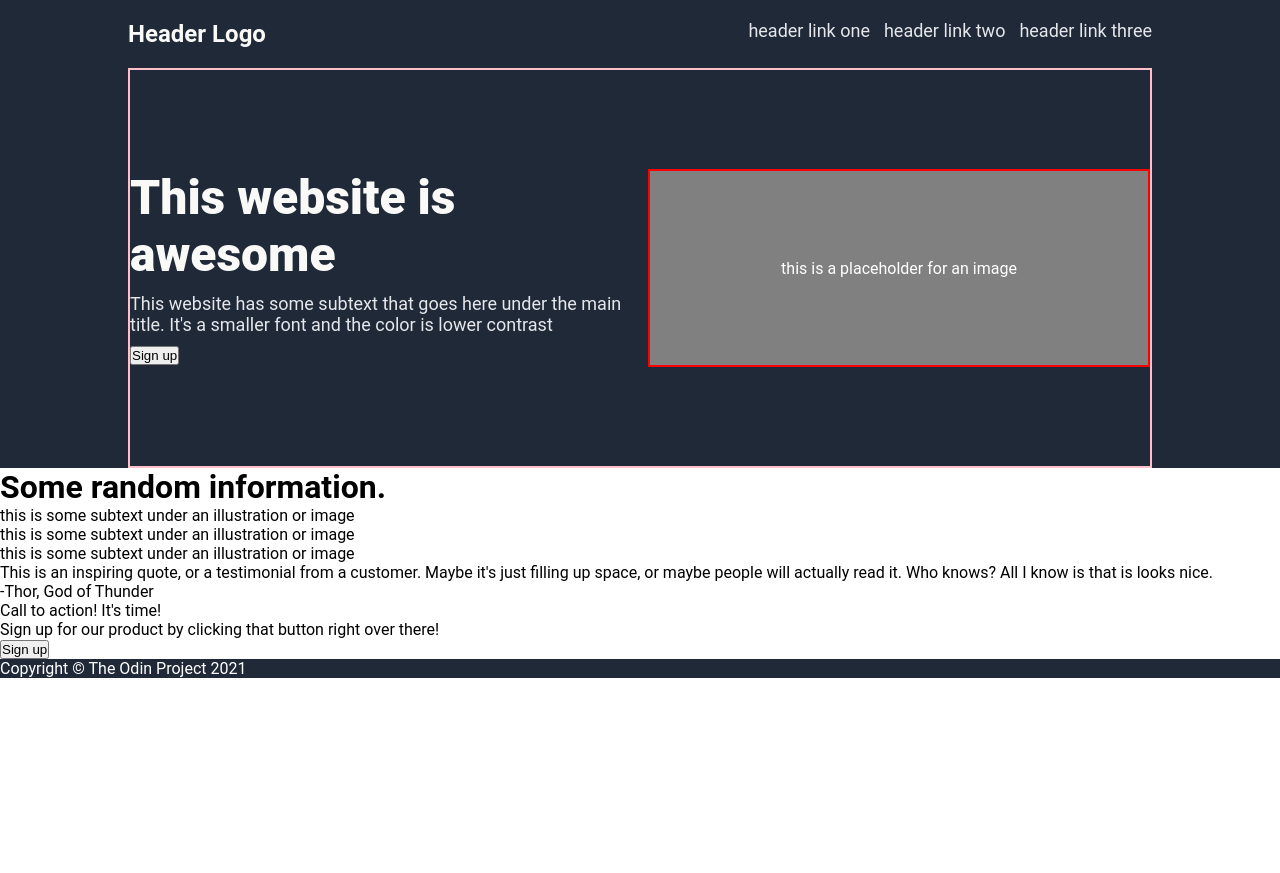
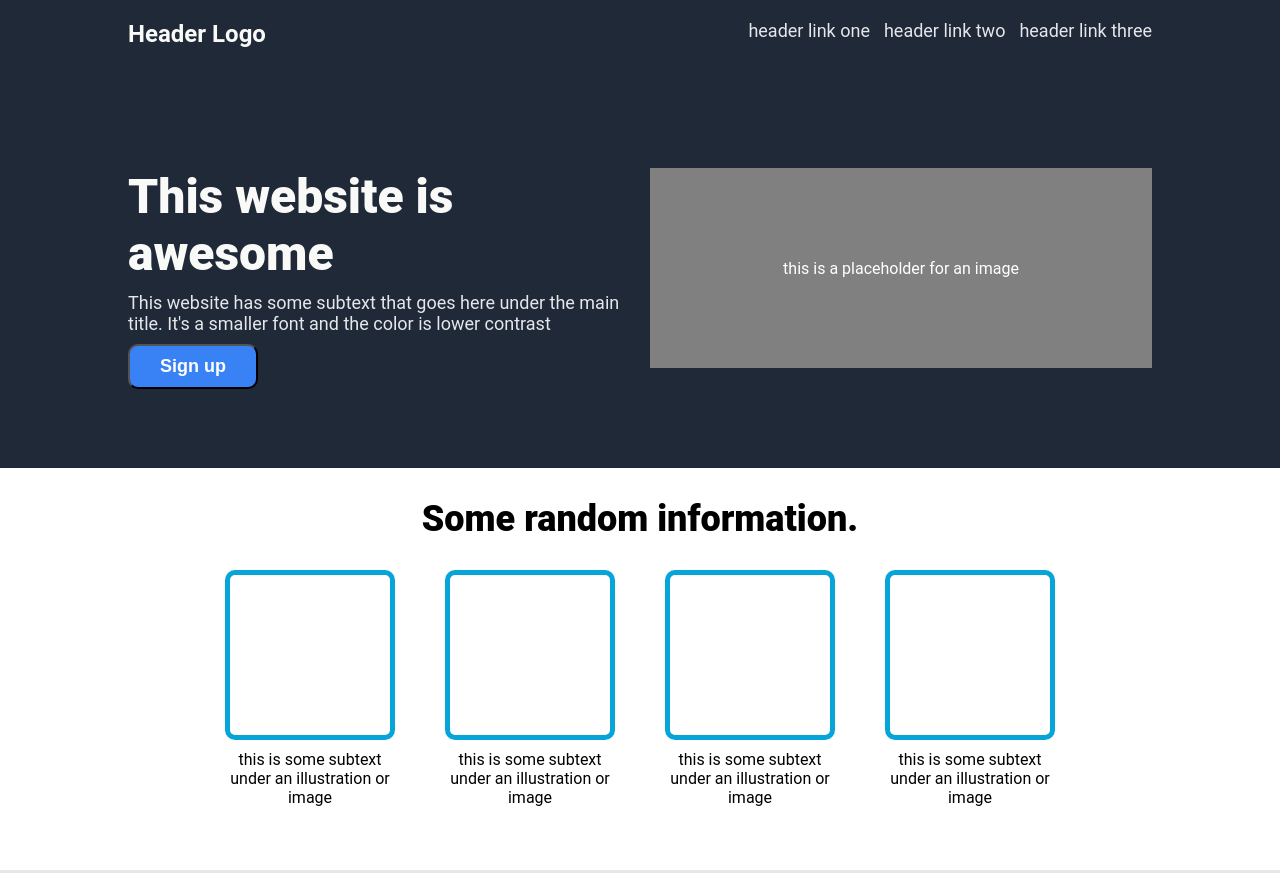
Before and after one commit to jmara09/odin-landing-page, a plain HTML site: page index.html in a window 1280 px wide. Shown: the top 873 px of the page. Before the commit the page ends 800 px from the top, so only its background shows below. Drawn offline with Linux system fonts and the light colour scheme.

Commit message:
feat: align elements in index.html

```diff
--- a/index.html
+++ b/index.html
@@ -40,11 +40,14 @@
 
         <div class="image"></div>
         <p>this is some subtext under an illustration or image</p>
+
+        <div class="image"></div>
+        <p>this is some subtext under an illustration or image</p>
       </div>
     </div>
 
     <div class="quote">
-      <p>
+      <p class="text">
         This is an inspiring quote, or a testimonial from a customer. Maybe it's
         just filling up space, or maybe people will actually read it. Who knows?
         All I know is that is looks nice.
@@ -54,8 +57,10 @@
 
     <div class="signup">
       <div class="action">
-        <p>Call to action! It's time!</p>
-        <p>Sign up for our product by clicking that button right over there!</p>
+        <p class="first">Call to action! It's time!</p>
+        <p class="second">
+          Sign up for our product by clicking that button right over there!
+        </p>
       </div>
       <button>Sign up</button>
     </div>
--- a/styles.css
+++ b/styles.css
@@ -43,7 +43,6 @@ span {
 
 .hero {
   display: flex;
-  border: 2px solid pink;
   align-items: center;
   height: 400px;
   gap: 20px;
@@ -51,8 +50,11 @@ span {
 }
 
 .herotext {
+  display: flex;
   height: 50%;
   flex: 1;
+  flex-direction: column;
+  justify-content: space-between;
 }
 
 .heroheader {
@@ -71,10 +73,102 @@ span {
 
 .placeholder {
   background-color: grey;
-  border: 2px solid red;
   flex: 1;
   height: 50%;
   display: flex;
   align-items: center;
   justify-content: center;
 }
+
+button {
+  background-color: #3882f6;
+  color: white;
+  padding: 10px 30px;
+  font-weight: bold;
+  font-size: 18px;
+  border-radius: 10px;
+}
+
+.herotext button {
+  align-self: flex-start;
+  justify-content: flex-end;
+}
+
+.info {
+  display: flex;
+  flex-direction: column;
+  align-items: center;
+}
+
+h1 {
+  font-size: 36px;
+  font-weight: 800;
+  margin: 30px 0;
+}
+
+.cards {
+  display: flex;
+  flex-flow: column wrap;
+  height: 300px;
+  align-items: center;
+  gap: 10px 50px;
+}
+.cards .image {
+  border: 5px solid rgb(7, 164, 216);
+  height: 170px;
+  width: 170px;
+  border-radius: 10px;
+  flex: 0 0 auto;
+}
+
+.cards p {
+  width: 170px;
+  text-align: center;
+}
+
+.quote {
+  background-color: #e5e7eb;
+  display: flex;
+  flex-direction: column;
+  padding: 100px 450px;
+}
+
+.quote .text {
+  font-size: 36px;
+  font-style: italic;
+  color: #1f2937;
+  height: 140px;
+}
+
+.quote .author {
+  font-weight: bold;
+  font-size: 20px;
+  align-self: flex-end;
+}
+
+.signup {
+  display: flex;
+  padding: 50px 100px;
+  margin: 100px 400px;
+  justify-content: space-between;
+  background-color: #3882f6;
+  border-radius: 10px;
+  color: white;
+}
+
+.signup button {
+  border-color: white;
+}
+
+.action .first {
+  font-size: 20px;
+  font-weight: bold;
+  margin-bottom: 5px;
+}
+
+.footer {
+  display: flex;
+  margin-top: auto;
+  justify-content: center;
+  padding: 50px 0;
+}
```
